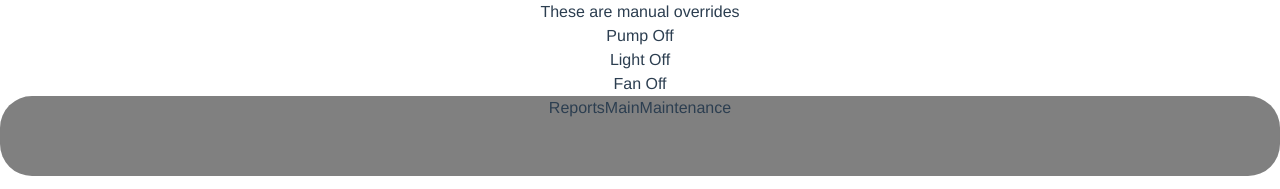
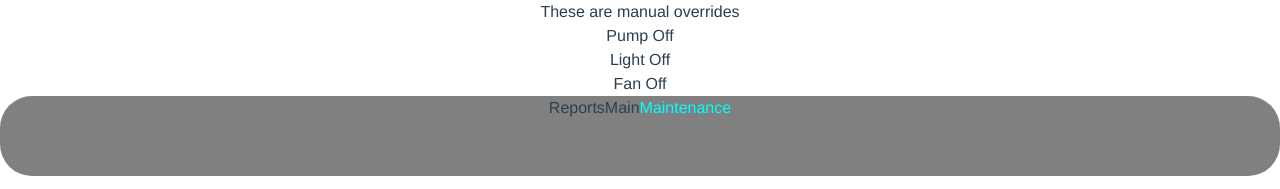
Before and after one commit to etuchscherer/gpio-server, a Vue app in the folder client/: page /maintenance in a window 1280 px wide. Shown: the top 189 px of the page. Built offline with nearby package versions, Linux system fonts and the light colour scheme; no server answers; what vue-moment would draw is missing.

Commit message:
Updating the footer

```diff
--- a/client/src/components/Footer.vue
+++ b/client/src/components/Footer.vue
@@ -2,6 +2,7 @@
   <footer id="footer">
     <div class="flex h-full items-center">
       <router-link
+        v-bind:class="{ 'active': isReports }"
         class="text-2xl flex-grow text-gray-700 text-center gray"
         to="/reports"
       >
@@ -9,6 +10,7 @@
       </router-link>
 
       <router-link
+        v-bind:class="{ 'active': isMain }"
         class="text-2xl flex-grow text-gray-700 text-center gray"
         to="/"
       >
@@ -16,6 +18,7 @@
       </router-link>
 
       <router-link
+        v-bind:class="{ 'active': isMaintenance }"
         class="text-2xl flex-grow text-gray-700 text-center gray"
         to="/maintenance"
       >
@@ -25,8 +28,28 @@
   </footer>
 </template>
 
+<script>
+export default {
+  computed: {
+    isReports() {
+      return this.$route.name === "Reports";
+    },
+    isMain() {
+      return this.$route.name === "Main";
+    },
+    isMaintenance() {
+      return this.$route.name === "Maintenance";
+    }
+  }
+}
+</script>
+
 <style scoped>
 #footer {
   height: 10vh;
 }
+
+.active span {
+  color: cyan
+}
 </style>
```
